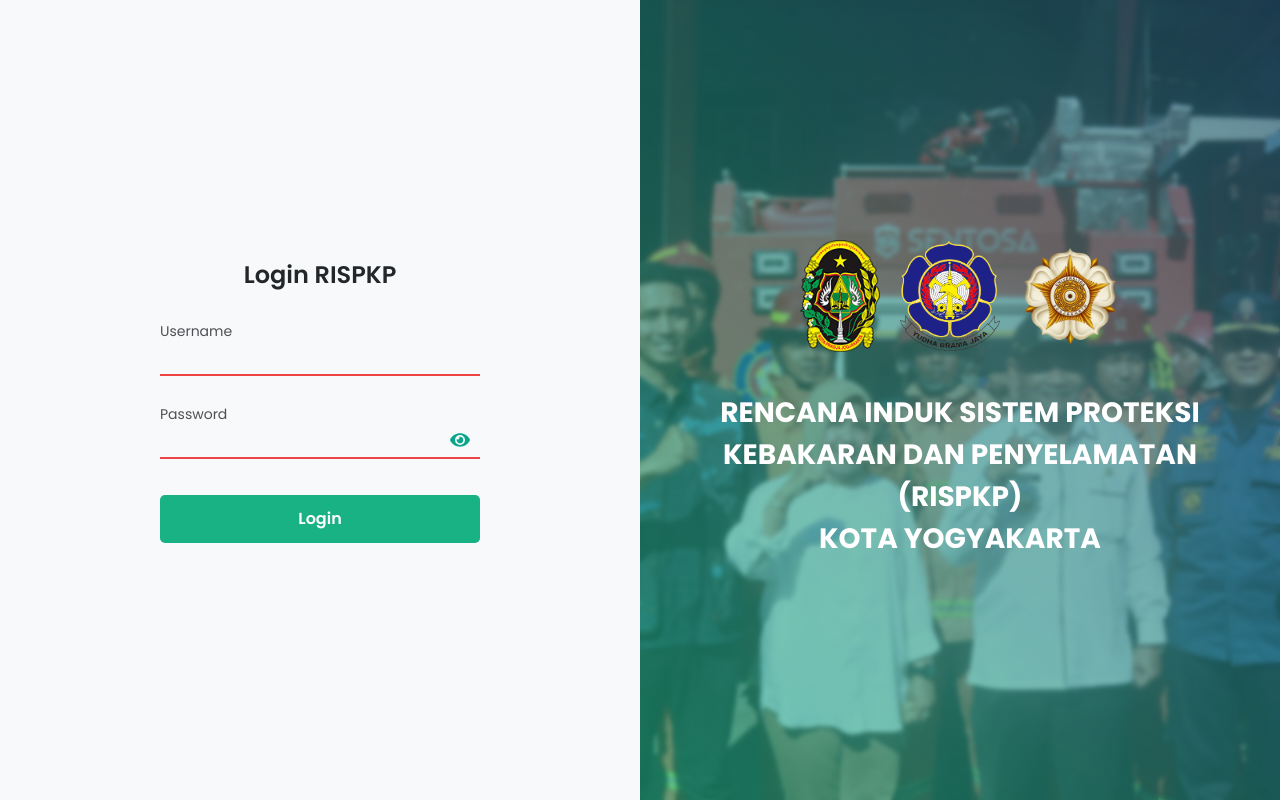
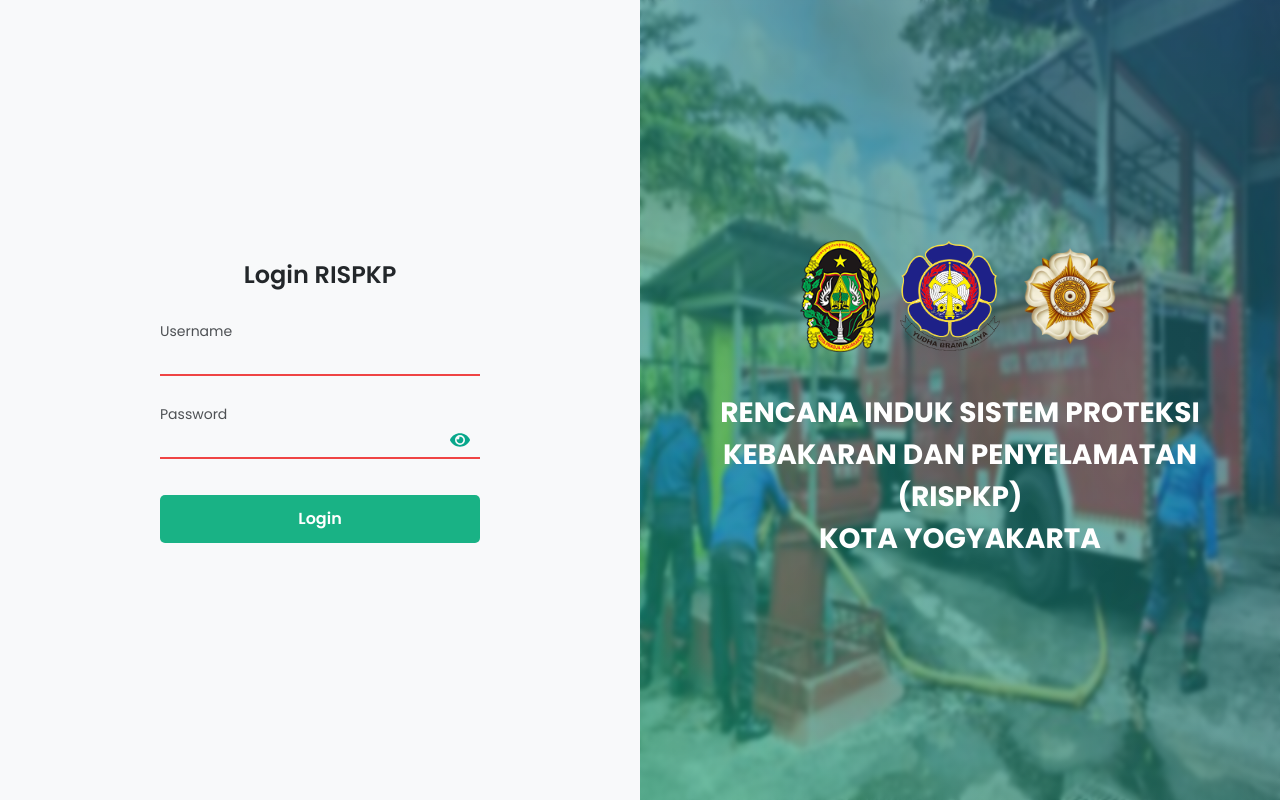
Before and after one commit to ahmadzakiakmal/Prototype-RISPKP, a Next.js app: page / in a window 1280 px wide. Built offline with nearby package versions, Linux system fonts and the light colour scheme.

Commit message:
fix: change login page background (issue #11)

```diff
--- a/src/pages/index.tsx
+++ b/src/pages/index.tsx
@@ -150,7 +150,7 @@
         <Image
           src={Background}
           alt="Background"
-          className="w-full h-full absolute z-[3] min-w-[800px] min-h-[1140px] aspect-[720/1024]"
+          className="w-full h-full absolute z-[3] min-w-[800px] min-h-[1064px] aspect-[600/375]"
           priority
           placeholder="blur"
         />
```
Also changed, not shown: public/Landing.jpg.
